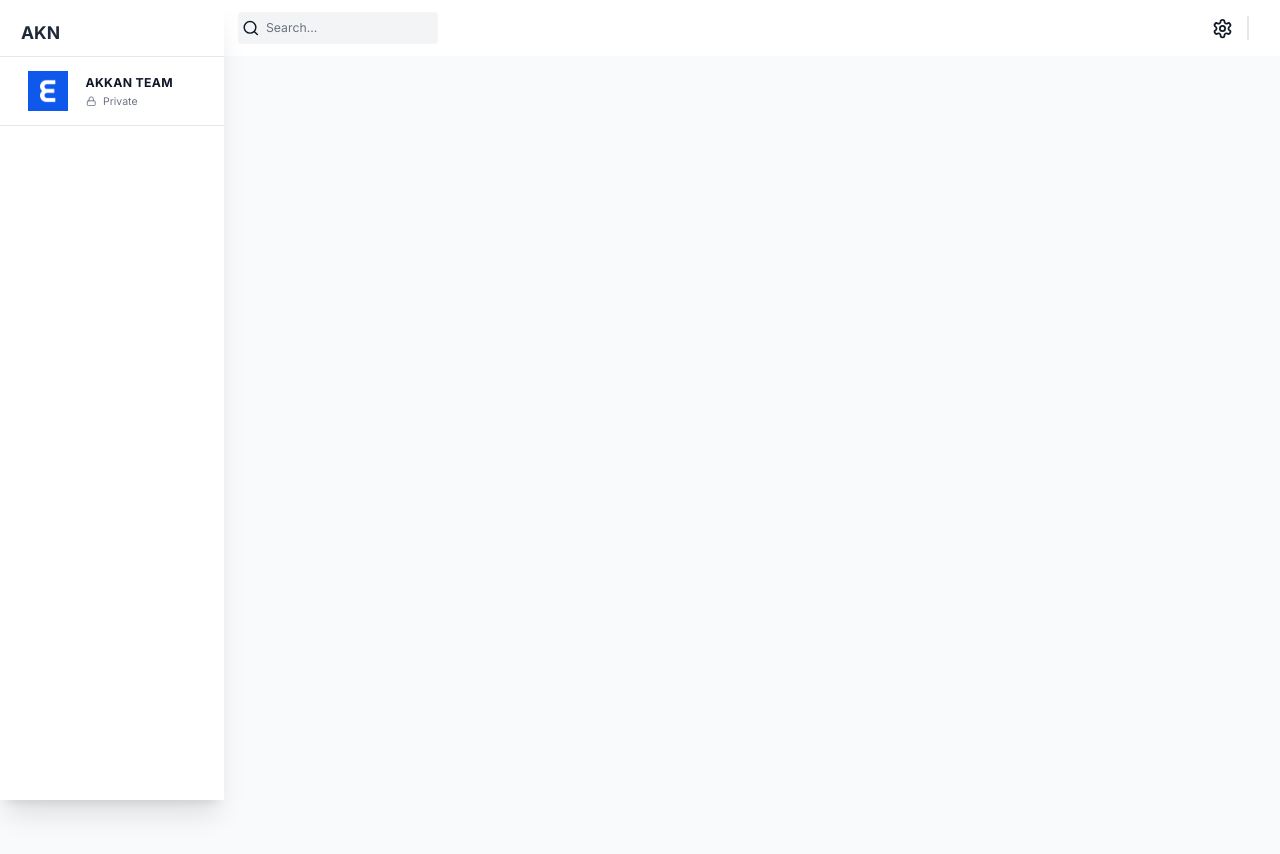
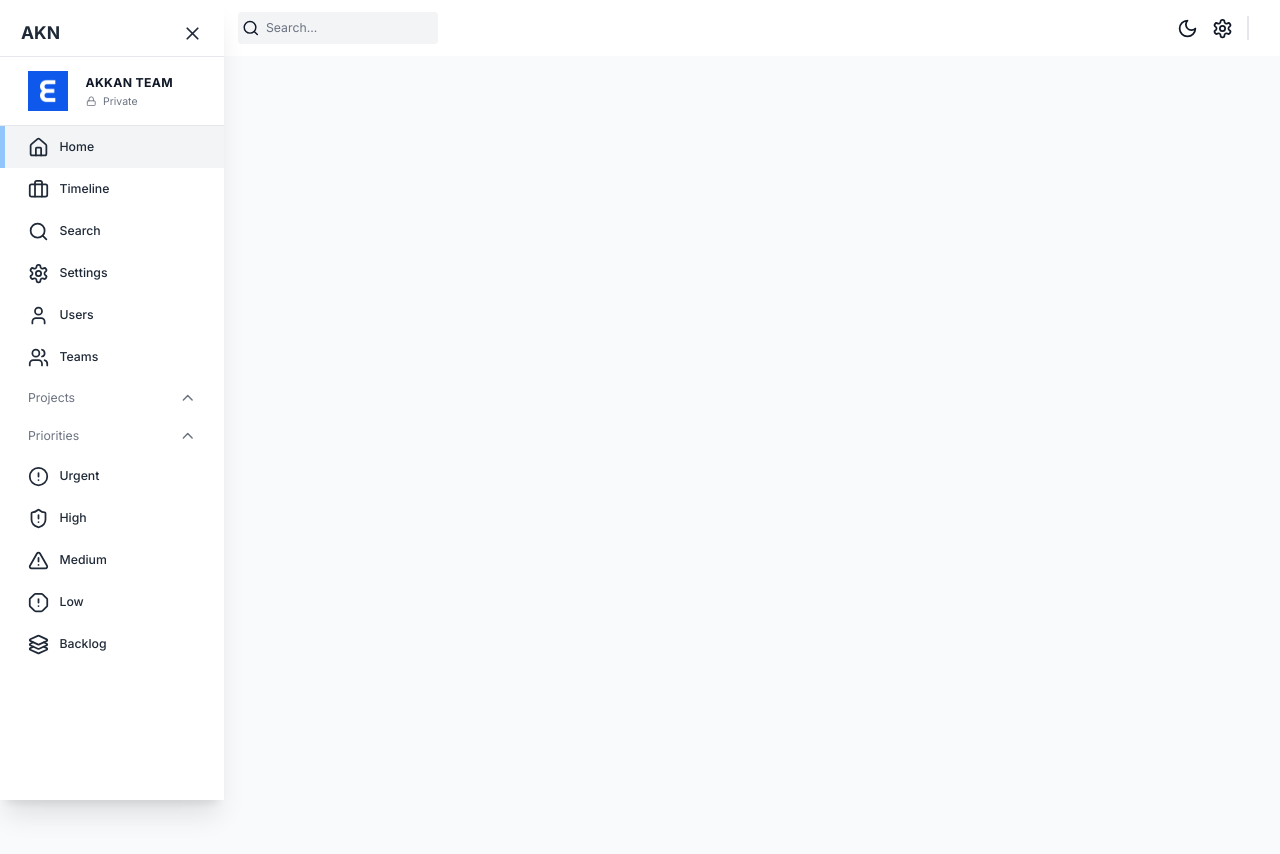
Before and after one commit to ataberkakkan/project-management, a Next.js app in the folder client/: page / in a window 1280 px wide. Built offline with nearby package versions, Linux system fonts and the light colour scheme; no server answers.

Commit message:
Navbar and Sidebar with redux

```diff
--- a/client/src/app/(components)/Navbar/index.tsx
+++ b/client/src/app/(components)/Navbar/index.tsx
@@ -1,11 +1,29 @@
-import { Search, Settings } from "lucide-react";
 import Link from "next/link";
+import { Menu, Moon, Search, Settings, Sun } from "lucide-react";
+import { useAppDispatch, useAppSelector } from "@/app/redux";
+import { setIsDarkMode, setIsSidebarCollapsed } from "@/state";
 
 const Navbar = () => {
+  const dispatch = useAppDispatch();
+
+  const isSidebarCollapsed = useAppSelector(
+    (state) => state.global.isSidebarCollapsed,
+  );
+
+  const isDarkMode = useAppSelector((state) => state.global.isDarkMode);
+
   return (
     <div className="flex items-center justify-between bg-white px-4 py-3 dark:bg-black">
       {/* Search Bar */}
       <div className="flex items-center gap-8">
+        {!isSidebarCollapsed ? null : (
+          <button
+            onClick={() => dispatch(setIsSidebarCollapsed(!isSidebarCollapsed))}
+          >
+            <Menu className="h-8 w-8 dark:text-white" />
+          </button>
+        )}
+
         <div className="relative flex h-min w-[200px]">
           <Search className="absolute left-[4px] top-1/2 mr-2 h-5 w-5 -translate-y-1/2 transform cursor-pointer dark:text-white" />
           <input
@@ -18,9 +36,27 @@
 
       {/* Icons */}
       <div className="flex items-center">
+        <button
+          onClick={() => dispatch(setIsDarkMode(!isDarkMode))}
+          className={
+            isDarkMode
+              ? "rounded p-2 dark:hover:bg-gray-700"
+              : "rounded p-2 hover:bg-gray-100"
+          }
+        >
+          {isDarkMode ? (
+            <Sun className="h-6 w-6 cursor-pointer dark:text-white" />
+          ) : (
+            <Moon className="h-6 w-6 cursor-pointer dark:text-white" />
+          )}
+        </button>
         <Link
           href="/settings"
-          className="h-min w-min rounded p-2 hover:bg-gray-100"
+          className={
+            isDarkMode
+              ? "h-min w-min rounded p-2 dark:hover:bg-gray-700"
+              : "h-min w-min rounded p-2 hover:bg-gray-100"
+          }
         >
           <Settings className="h-6 w-6 cursor-pointer dark:text-white" />
         </Link>
--- a/client/src/app/(components)/Sidebar/index.tsx
+++ b/client/src/app/(components)/Sidebar/index.tsx
@@ -1,15 +1,75 @@
 "use client";
 
-import { LockIcon } from "lucide-react";
+import {
+  AlertCircle,
+  AlertOctagon,
+  AlertTriangle,
+  Briefcase,
+  ChevronDown,
+  ChevronUp,
+  Home,
+  Icon,
+  Layers3,
+  LockIcon,
+  LucideIcon,
+  Search,
+  Settings,
+  ShieldAlert,
+  User,
+  Users,
+  X,
+} from "lucide-react";
+import { useState } from "react";
+import { usePathname } from "next/navigation";
 import Image from "next/image";
-import { useState } from "react";
+import Link from "next/link";
+
+import { useAppDispatch, useAppSelector } from "@/app/redux";
+import { setIsSidebarCollapsed } from "@/state";
+
+interface SidebarLinkProps {
+  href: string;
+  icon: LucideIcon;
+  label: string;
+}
+
+const SidebarLink = ({ href, icon: Icon, label }: SidebarLinkProps) => {
+  const pathname = usePathname();
+
+  const isActive =
+    pathname === href || (pathname === "/" && href === "/dashboard");
+
+  return (
+    <Link href={href} className="w-full">
+      <div
+        className={`relative flex cursor-pointer items-center gap-3 transition-colors hover:bg-gray-100 dark:bg-black dark:hover:bg-gray-700 ${isActive ? "bg-gray-100 text-white dark:bg-gray-600" : ""} justify-start px-8 py-3`}
+      >
+        {isActive && (
+          <div className="absolute left-0 top-0 h-[100%] w-[5px] bg-blue-200" />
+        )}
+
+        <Icon className="h-6 w-6 text-gray-800 dark:text-gray-100" />
+
+        <span className={`font-medium text-gray-800 dark:text-gray-100`}>
+          {label}
+        </span>
+      </div>
+    </Link>
+  );
+};
 
 const Sidebar = () => {
-  const [showProject, setShowProject] = useState(true);
+  const [showProjects, setShowProjects] = useState(true);
   const [showPriority, setShowPriority] = useState(true);
 
+  const dispatch = useAppDispatch();
+
+  const isSidebarCollapsed = useAppSelector(
+    (state) => state.global.isSidebarCollapsed,
+  );
+
   const sidebarClassNames = `fixed flex flex-col h-[100%] justify-between shadow-xl transition-all duration-300 z-40 dark:bg-black overflow-y-auto
-    bg-white w-64
+    bg-white ${isSidebarCollapsed ? "w-0 hidden" : "w-64"}
   `;
 
   return (
@@ -20,6 +80,17 @@
           <div className="text-xl font-bold text-gray-800 dark:text-white">
             AKN
           </div>
+
+          {isSidebarCollapsed ? null : (
+            <button
+              className="py-3"
+              onClick={() =>
+                dispatch(setIsSidebarCollapsed(!isSidebarCollapsed))
+              }
+            >
+              <X className="h-6 w-6 text-gray-800 hover:text-gray-500 dark:text-white" />
+            </button>
+          )}
         </div>
 
         {/* TEAM */}
@@ -41,8 +112,72 @@
         </div>
 
         {/* NAVBAR LINKS */}
+        <nav className="z-10 w-full">
+          <SidebarLink icon={Home} label="Home" href="/" />
+          <SidebarLink icon={Briefcase} label="Timeline" href="/timeline" />
+          <SidebarLink icon={Search} label="Search" href="/search" />
+          <SidebarLink icon={Settings} label="Settings" href="/settings" />
+          <SidebarLink icon={User} label="Users" href="/users" />
+          <SidebarLink icon={Users} label="Teams" href="/teams" />
+        </nav>
+
+        {/* PROJECTS */}
+        <button
+          onClick={() => setShowProjects((prev) => !prev)}
+          className="flex w-full items-center justify-between px-8 py-3 text-gray-500"
+        >
+          <span className="">Projects</span>
+          {showProjects ? (
+            <ChevronUp className="h-5 w-5" />
+          ) : (
+            <ChevronDown className="h-5 w-5" />
+          )}
+        </button>
+
+        {/* PROJECTS LIST */}
+
+        {/* PRIORITIES */}
+        <button
+          onClick={() => setShowPriority((prev) => !prev)}
+          className="flex w-full items-center justify-between px-8 py-3 text-gray-500"
+        >
+          <span className="">Priorities</span>
+          {showPriority ? (
+            <ChevronUp className="h-5 w-5" />
+          ) : (
+            <ChevronDown className="h-5 w-5" />
+          )}
+        </button>
+
+        {/* PRIORITIES LIST */}
+        {showPriority && (
+          <>
+            <SidebarLink
+              icon={AlertCircle}
+              label="Urgent"
+              href="/priority/urgent"
+            />
+            <SidebarLink
+              icon={ShieldAlert}
+              label="High"
+              href="/priority/high"
+            />
+            <SidebarLink
+              icon={AlertTriangle}
+              label="Medium"
+              href="/priority/medium"
+            />
+            <SidebarLink icon={AlertOctagon} label="Low" href="/priority/low" />
+            <SidebarLink
+              icon={Layers3}
+              label="Backlog"
+              href="/priority/backlog"
+            />
+          </>
+        )}
       </div>
     </div>
   );
 };
+
 export default Sidebar;
--- a/client/src/app/dashboardWrapper.tsx
+++ b/client/src/app/dashboardWrapper.tsx
@@ -18,7 +18,7 @@
     } else {
       document.documentElement.classList.remove("dark");
     }
-  }, []);
+  });
 
   return (
     <div className="flex min-h-screen w-full bg-gray-50 text-gray-900">
```
